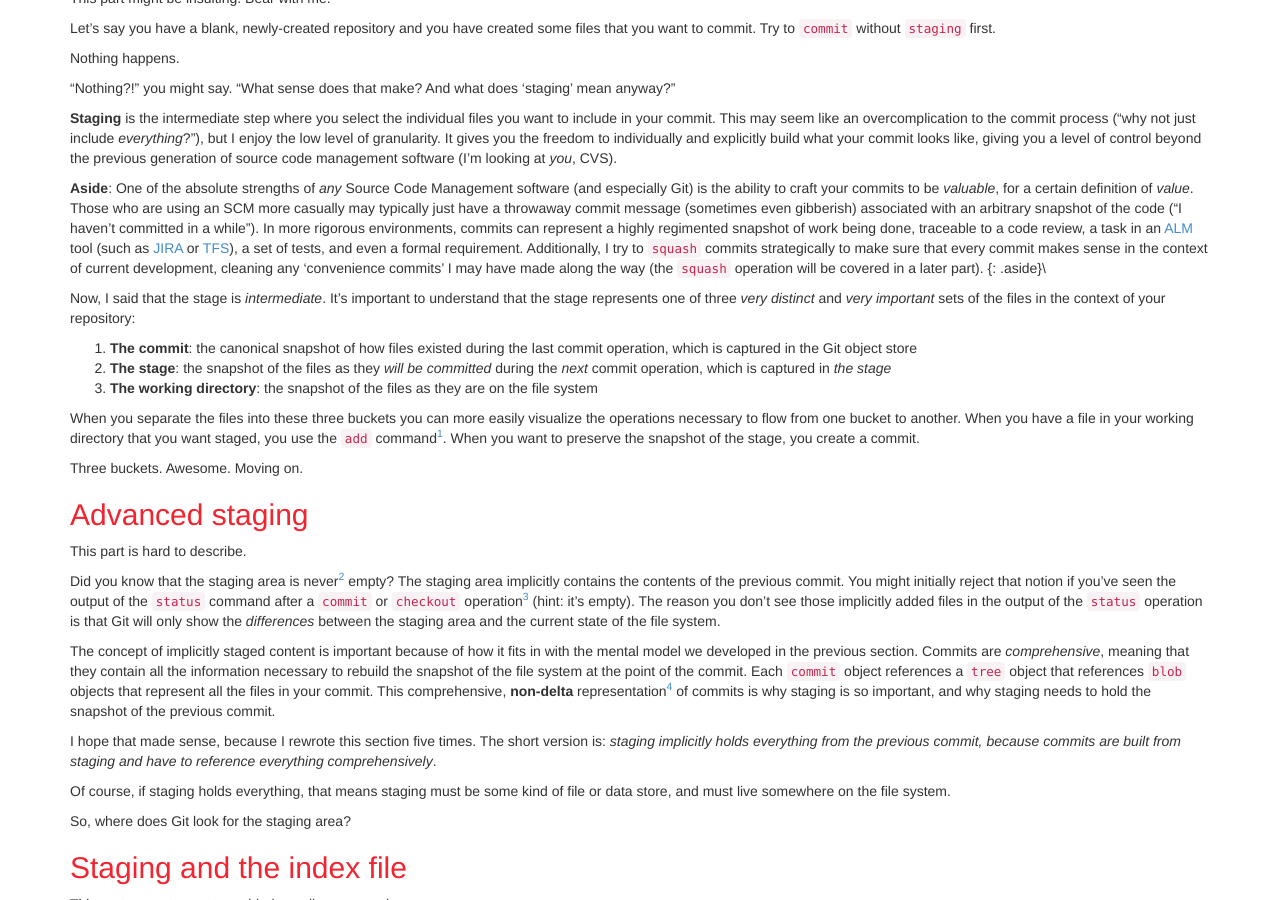
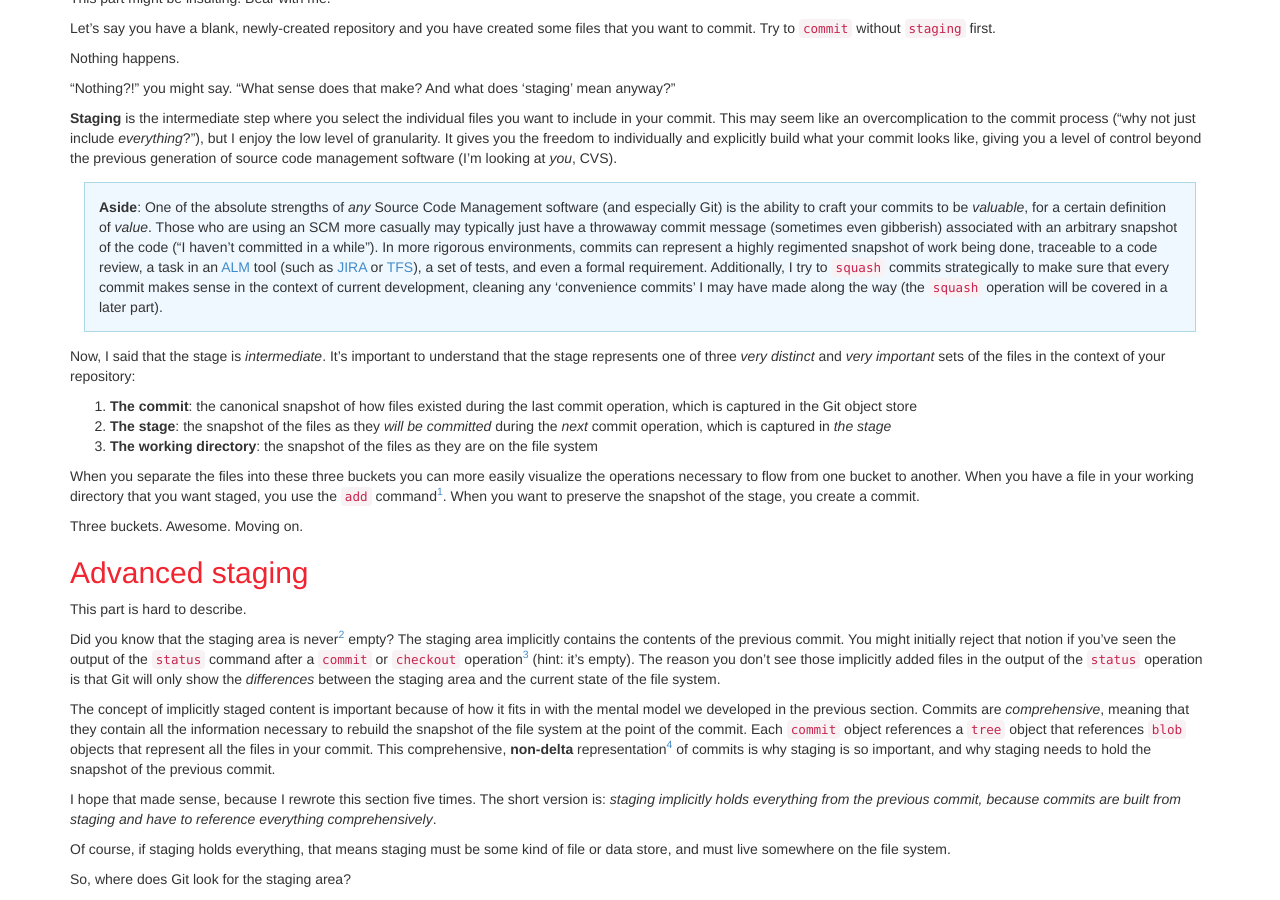
Before and after one commit to mike-rogers/mike-rogers.github.com, a Jekyll site: the page built from _posts/2014-09-26-git-for-engineers-ii.md, in a window 1280 px wide and 900 px high, scrolled down 683 px. Built offline with Jekyll 4.4.1, drawn with Linux system fonts in a browser that asks for light colours; comment, search, counter and statistics services are not loaded.

Commit message:
fixed a typo that was keeping an aside from rendering correctly

```diff
--- a/_posts/2014-09-26-git-for-engineers-ii.md
+++ b/_posts/2014-09-26-git-for-engineers-ii.md
@@ -35,7 +35,7 @@ Nothing happens.
 **Staging** is the intermediate step where you select the individual files you want to include in your commit. This may seem like an overcomplication to the commit process ("why not just include _everything_?"), but I enjoy the low level of granularity. It gives you the freedom to individually and explicitly build what your commit looks like, giving you a level of control beyond the previous generation of source code management software (I'm looking at *you*, CVS).
 
 **Aside**: One of the absolute strengths of *any* Source Code Management software (and especially Git) is the ability to craft your commits to be *valuable*, for a certain definition of *value*. Those who are using an SCM more casually may typically just have a throwaway commit message (sometimes even gibberish) associated with an arbitrary snapshot of the code ("I haven't committed in a while"). In more rigorous environments, commits can represent a highly regimented snapshot of work being done, traceable to a code review, a task in an [ALM](http://en.wikipedia.org/wiki/Application_lifecycle_management) tool (such as [JIRA](https://www.atlassian.com/software/jira) or [TFS](http://www.visualstudio.com/en-us/products/tfs-overview-vs.aspx)), a set of tests, and even a formal requirement. Additionally, I try to `squash` commits strategically to make sure that every commit makes sense in the context of current development, cleaning any 'convenience commits' I may have made along the way (the `squash` operation will be covered in a later part).
-{: .aside}\
+{: .aside}
 
 Now, I said that the stage is _intermediate_. It's important to understand that the stage represents one of three _very distinct_ and _very important_ sets of the files in the context of your repository:
 
```
